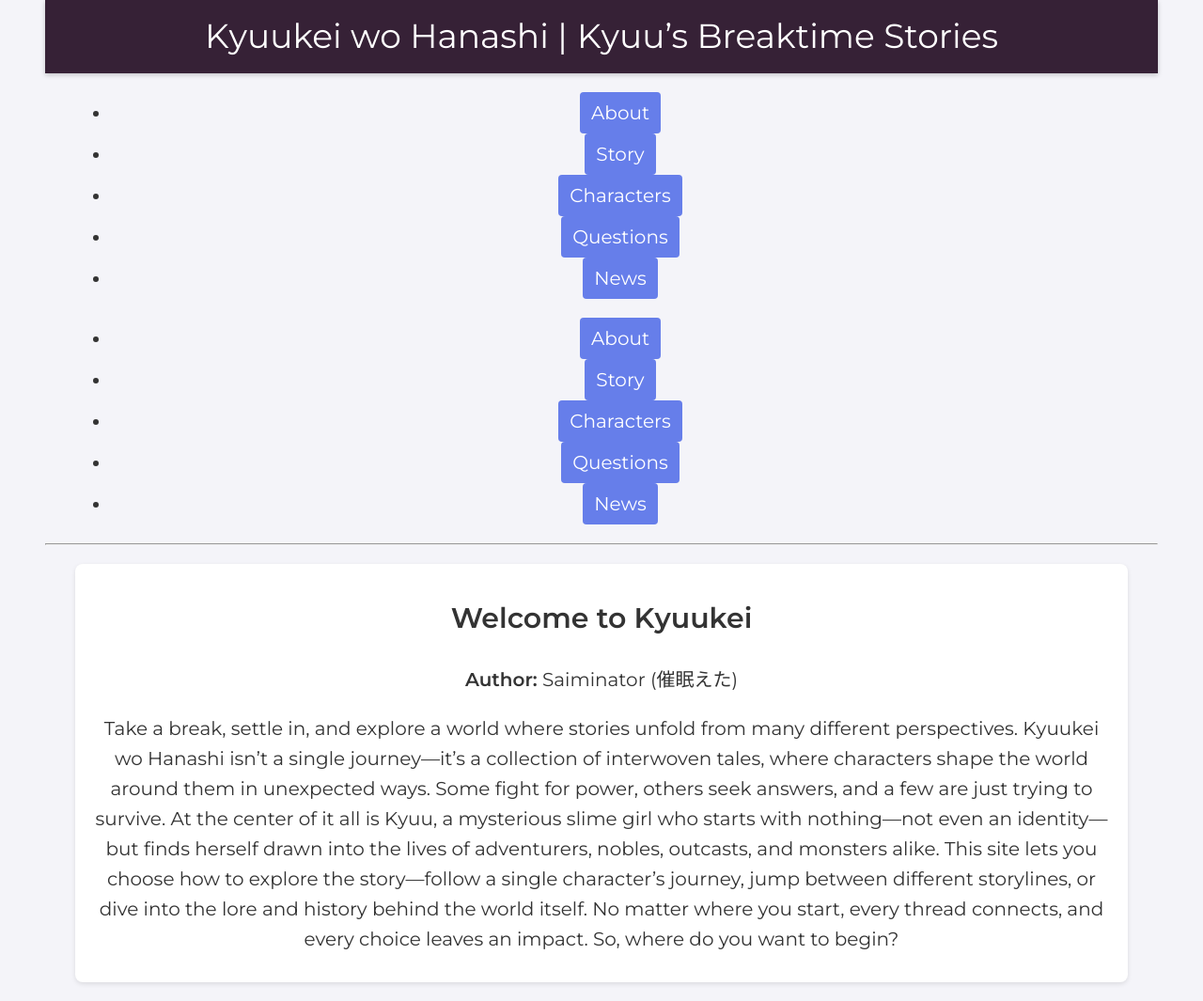
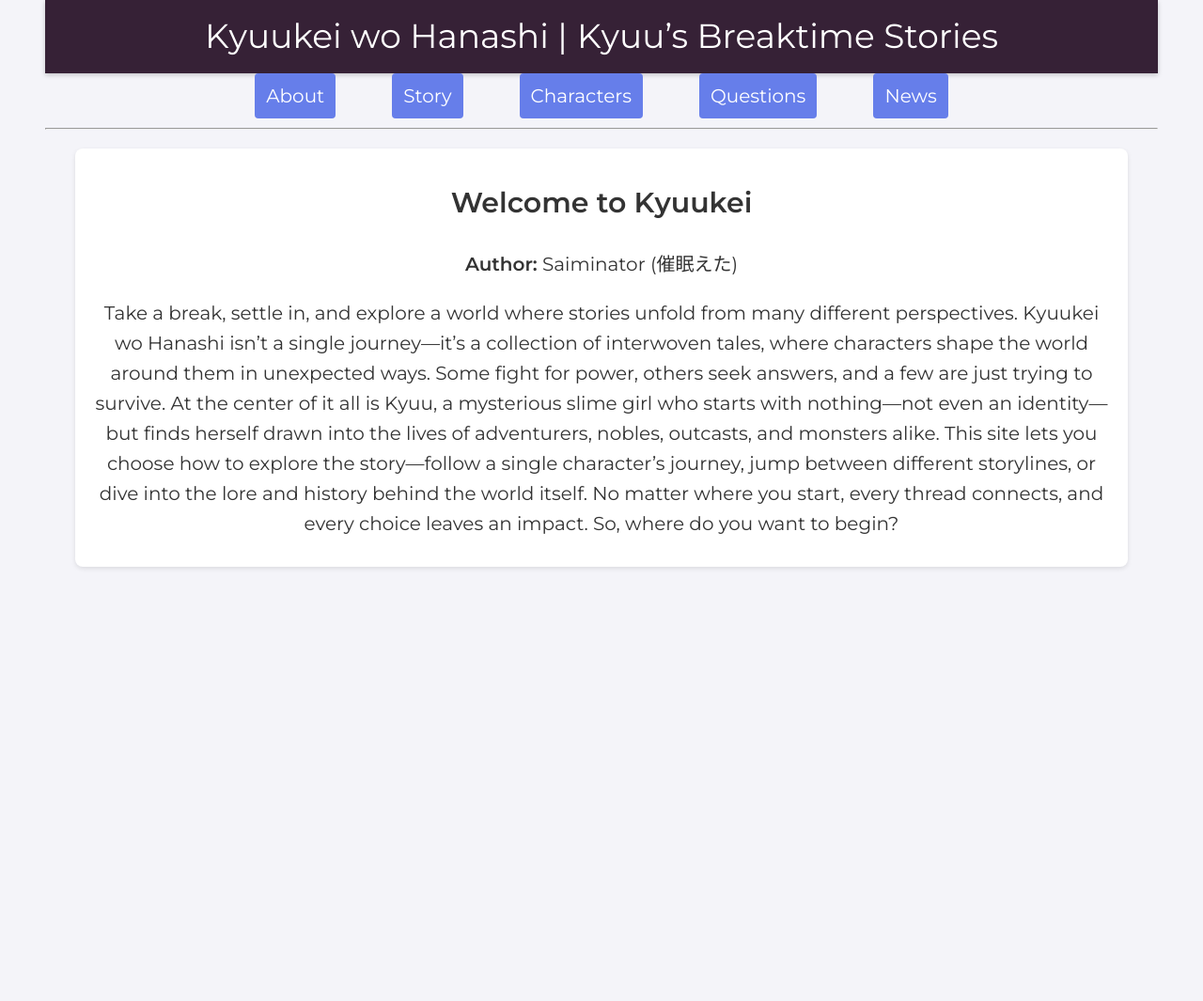
Before and after one commit to Saiminator/Kyuukei, a Jekyll site: the page built from index.html, in a window 1280 px wide. Shown: the whole page at 94% size. Built offline with Jekyll 4.4.1, drawn with Linux system fonts in a browser that asks for light colours; after the commit the page ends 900 px from its top, so only the background shows below that.

Commit message:
Update style.css

```diff
--- a/css/style.css
+++ b/css/style.css
@@ -10,7 +10,7 @@
 body {
   margin: 0;
   font-family: 'Montserrat', sans-serif;
-  /* Base font size is mobile-first; adjusted via media queries */
+  /* Base font-size is mobile-first; adjusted via media queries */
   font-size: 1rem;
   background: #f4f4f9;
   color: #333;
@@ -35,10 +35,10 @@
   box-shadow: 0 2px 5px rgba(0,0,0,0.2);
 }
 
-/* Site title is split into two spans */
+/* Site title split into two spans */
 #site-title {
   display: flex;
-  flex-direction: row; /* On desktop: inline */
+  flex-direction: row; /* On desktop, display inline */
   justify-content: center;
   align-items: center;
   font-size: 1.8em;
@@ -53,7 +53,7 @@
   margin: 0 5px;
 }
 
-/* On mobile (max-width: 600px), force two lines and adjust font size */
+/* Mobile: force two lines and adjust font size */
 @media (max-width: 600px) {
   #site-title {
     flex-direction: column;
@@ -66,82 +66,77 @@
   }
 }
 
-nav {
+/* Desktop Navigation (visible on screens >600px) */
+#nav-desktop {
+  display: block;
   text-align: center;
-  margin-top: 5px;
-  position: relative;
 }
-
-/* Mobile Navigation Toggle Button */
-#nav-toggle {
-  display: none; /* Hidden on desktop */
-  background: #667eea;
-  border: none;
-  color: #fff;
-  padding: 8px 12px;
-  font-size: 1em;
-  cursor: pointer;
-  border-radius: 4px;
-  margin-bottom: 10px;
-}
-
-/* Navigation Menu */
-#nav-menu {
+#nav-desktop ul {
   list-style: none;
   display: flex;
   justify-content: center;
   padding: 0;
   margin: 0;
 }
-
-/* Default nav list item margins (mobile fallback) */
-nav li {
-  margin: 0 10px;
+#nav-desktop li {
+  margin: 0 30px;  /* Adjust horizontal spacing on desktop */
 }
-
-/* For screens wider than 600px, increase spacing */
-@media (min-width: 600px) {
-  nav li {
-    margin: 0 20px;
-  }
-}
-
-/* For desktop (min-width: 1024px), further increase spacing */
-@media (min-width: 1024px) {
-  nav li {
-    margin: 0 30px;
-  }
-}
-
-/* Navigation links styled as blue buttons */
-nav a {
+#nav-desktop a {
   display: inline-block;
   background: #667eea;
   color: #fff;
-  padding: 6px 12px;
+  padding: 8px 12px;
   border-radius: 4px;
   text-decoration: none;
   transition: background 0.3s ease;
 }
-
-nav a:hover {
+#nav-desktop a:hover {
   background: #556cd6;
 }
 
-/* Mobile Navigation: Show toggle button and stack menu vertically */
+/* Mobile Navigation (visible on screens ≤600px) */
+#nav-mobile {
+  display: none;
+}
 @media (max-width: 600px) {
-  #nav-toggle {
-    display: inline-block;
+  #nav-mobile {
+    display: block;
+    text-align: center;
   }
-  #nav-menu {
+  #nav-mobile button {
+    background: #667eea;
+    border: none;
+    color: #fff;
+    padding: 8px 12px;
+    font-size: 1em;
+    cursor: pointer;
+    border-radius: 4px;
+    margin-bottom: 10px;
+  }
+  #nav-mobile-menu {
+    list-style: none;
+    display: flex;
     flex-direction: column;
+    align-items: center;
     width: 100%;
     background: #f4f4f9;
     padding: 10px 0;
     margin: 0;
   }
-  nav li {
+  #nav-mobile-menu li {
     margin: 10px 0;
+  }
+  #nav-mobile-menu a {
+    display: inline-block;
+    background: #667eea;
+    color: #fff;
+    padding: 8px 12px;
+    border-radius: 4px;
+    text-decoration: none;
+    transition: background 0.3s ease;
+  }
+  #nav-mobile-menu a:hover {
+    background: #556cd6;
   }
 }
 
@@ -476,8 +471,7 @@
     display: none;
   }
   #nav-menu {
-    display: inline-flex;
-    flex-direction: row;
+    display: none; /* Not used on desktop */
   }
 
   nav li {
```
